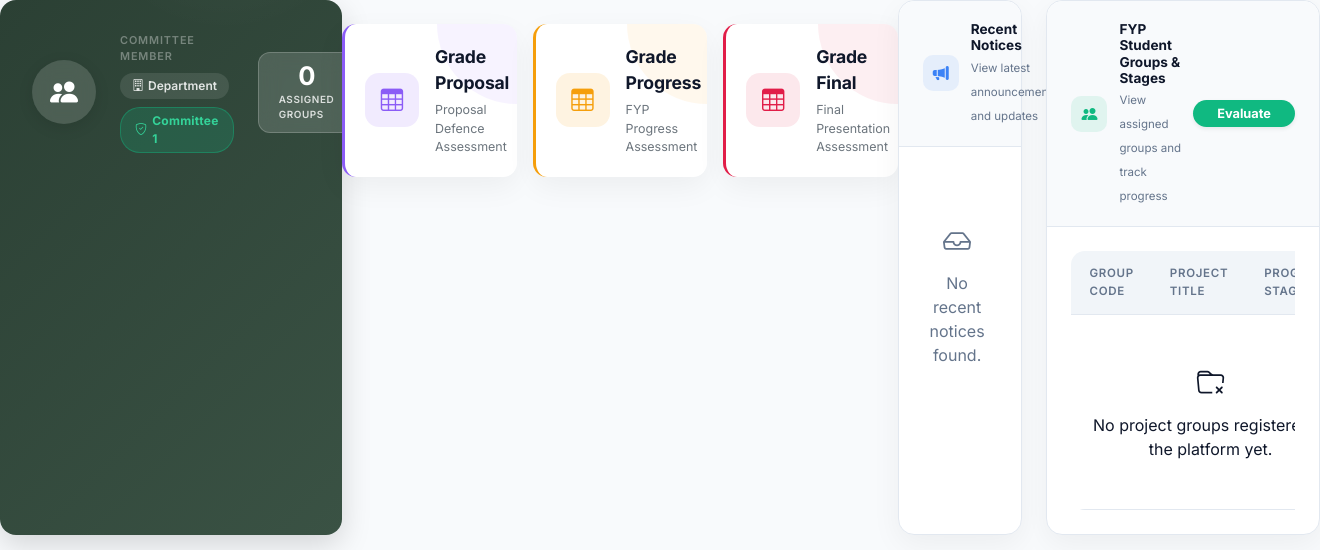
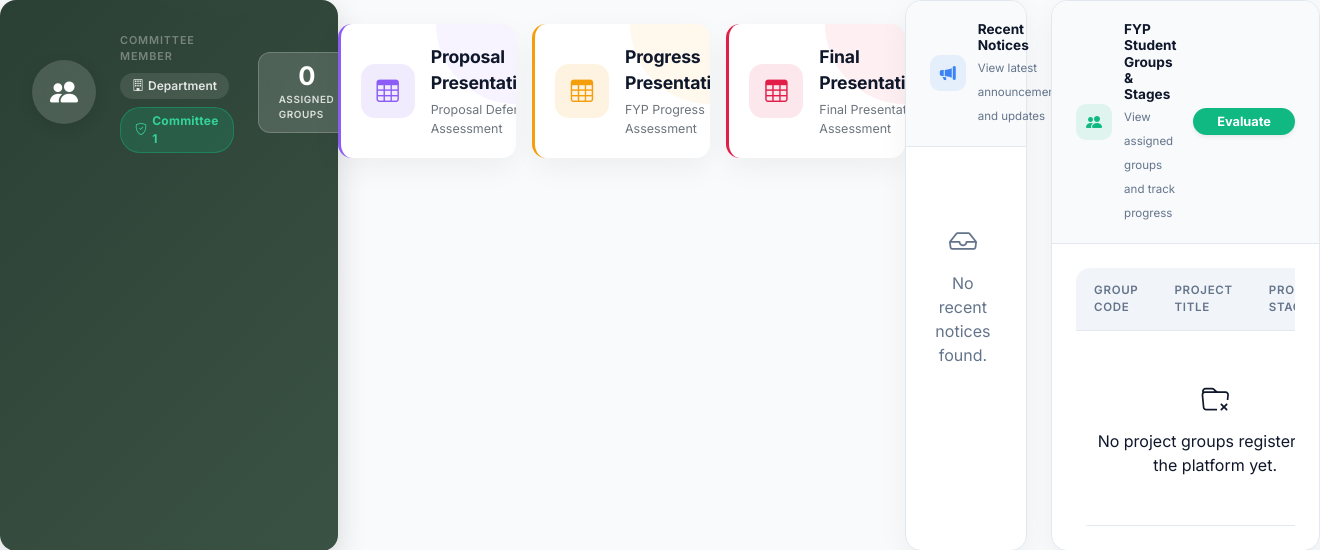
Before and after one commit to faheemcodes/fyp-management, a PHP site: template src/View/committee/dashboard.php in a window 1320 px wide; the page is wider, and only the part inside the window is pictured. Shown: the top 550 px of that part. Run offline with PHP 8.4, Linux system fonts and the light colour scheme; the template is opened without the code that fills it, so the values that code supplies are empty; some libraries are stand-ins or nearby versions.

Commit message:
Update committee dashboard stat card names to match presentation titles

```diff
--- a/src/View/committee/dashboard.php
+++ b/src/View/committee/dashboard.php
@@ -133,7 +133,7 @@ $commNum = (int)($committee['committee_number'] ?? 1);
 
 <!-- -- Premium Stat Cards Row -- -->
 <div class="row g-3 mb-4 mt-2">
-    <!-- Grade Proposal Card -->
+    <!-- Proposal Presentation Card -->
     <div class="col-xl-4 col-sm-6">
         <a href="<?php echo $bp; ?>/committee/grading-sheet?stage=Proposal Defence Presentation" class="text-decoration-none">
             <div class="card premium-stat-card premium-card-purple">
@@ -143,7 +143,7 @@ $commNum = (int)($committee['committee_number'] ?? 1);
                         <i class="bi bi-table"></i>
                     </div>
                     <div class="flex-grow-1">
-                        <div class="text-dark fw-bold" style="font-size: 1.1rem; letter-spacing: -0.01em;">Grade Proposal</div>
+                        <div class="text-dark fw-bold" style="font-size: 1.1rem; letter-spacing: -0.01em;">Proposal Presentation</div>
                         <div class="text-secondary mt-1" style="font-size: 0.78rem;">Proposal Defence Assessment</div>
                     </div>
                     <div class="premium-card-arrow">
@@ -154,7 +154,7 @@ $commNum = (int)($committee['committee_number'] ?? 1);
         </a>
     </div>
 
-    <!-- Grade Progress Card -->
+    <!-- Progress Presentation Card -->
     <div class="col-xl-4 col-sm-6">
         <a href="<?php echo $bp; ?>/committee/grading-sheet?stage=FYP Progress Presentation" class="text-decoration-none">
             <div class="card premium-stat-card premium-card-amber">
@@ -164,7 +164,7 @@ $commNum = (int)($committee['committee_number'] ?? 1);
                         <i class="bi bi-table"></i>
                     </div>
                     <div class="flex-grow-1">
-                        <div class="text-dark fw-bold" style="font-size: 1.1rem; letter-spacing: -0.01em;">Grade Progress</div>
+                        <div class="text-dark fw-bold" style="font-size: 1.1rem; letter-spacing: -0.01em;">Progress Presentation</div>
                         <div class="text-secondary mt-1" style="font-size: 0.78rem;">FYP Progress Assessment</div>
                     </div>
                     <div class="premium-card-arrow">
@@ -175,7 +175,7 @@ $commNum = (int)($committee['committee_number'] ?? 1);
         </a>
     </div>
 
-    <!-- Grade Final Card -->
+    <!-- Final Presentation Card -->
     <div class="col-xl-4 col-sm-6">
         <a href="<?php echo $bp; ?>/committee/grading-sheet?stage=Final Presentation" class="text-decoration-none">
             <div class="card premium-stat-card premium-card-rose">
@@ -185,7 +185,7 @@ $commNum = (int)($committee['committee_number'] ?? 1);
                         <i class="bi bi-table"></i>
                     </div>
                     <div class="flex-grow-1">
-                        <div class="text-dark fw-bold" style="font-size: 1.1rem; letter-spacing: -0.01em;">Grade Final</div>
+                        <div class="text-dark fw-bold" style="font-size: 1.1rem; letter-spacing: -0.01em;">Final Presentation</div>
                         <div class="text-secondary mt-1" style="font-size: 0.78rem;">Final Presentation Assessment</div>
                     </div>
                     <div class="premium-card-arrow">
```
